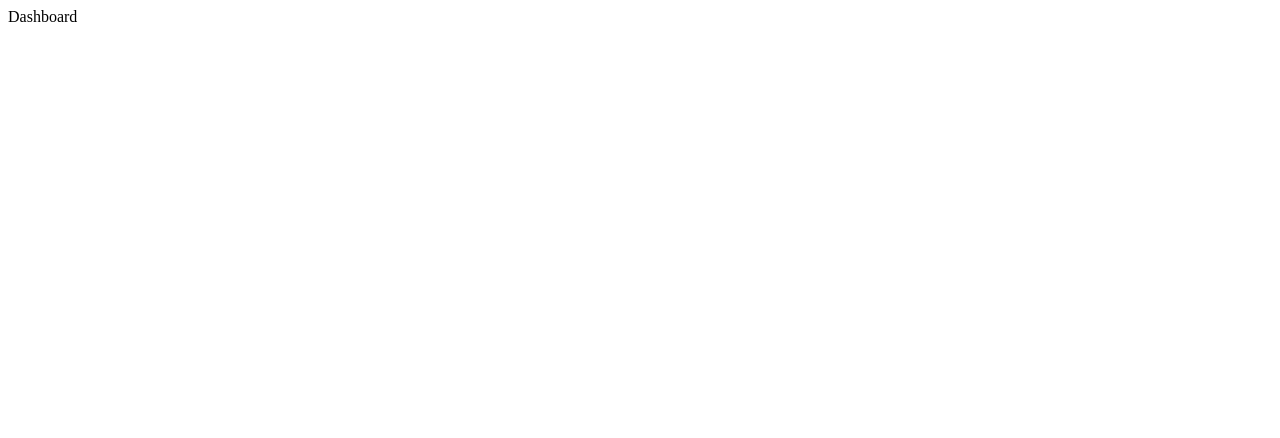
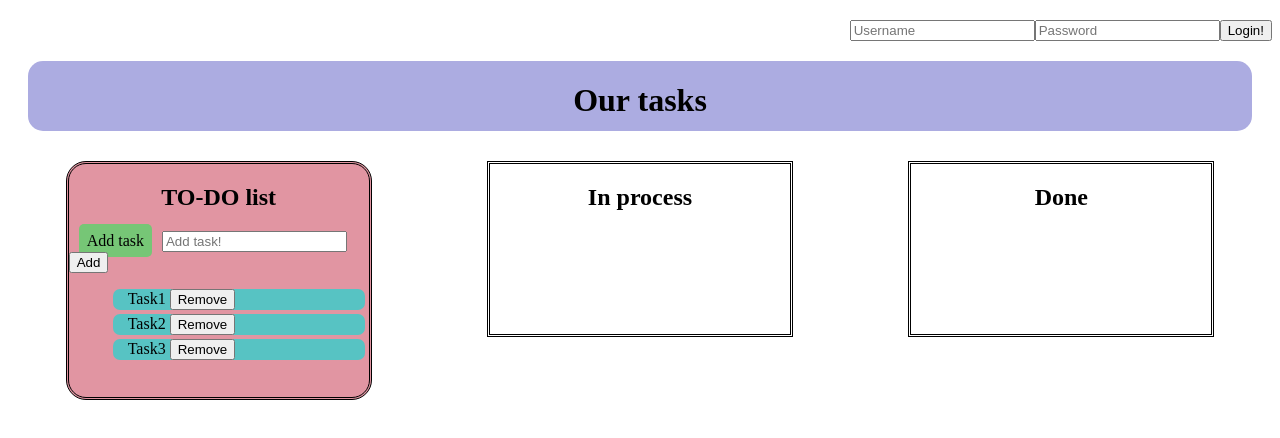
Before and after one commit to MiguelInza/Proyecto-Final-Miguel-Aitor, a Vue app: page / in a window 1280 px wide. Shown: the top 438 px of the page. Built offline with nearby package versions, Linux system fonts and the light colour scheme.

Commit message:
anadir css col 1

```diff
--- /dev/null
+++ b/src/components/TodoItem.vue
@@ -0,0 +1,13 @@
+<template>
+    <li>
+      {{ title }}
+      <button @click="$emit('remove')">Remove</button>
+    </li>
+  </template>
+
+  <script>
+  export default {
+    props: ['title'],
+    emits: ['remove']
+  }
+  </script>
--- a/src/supabase.js
+++ b/src/supabase.js
@@ -1,5 +1,5 @@
 import { createClient } from "@supabase/supabase-js";
 
-const supabaseUrl = import.meta.env.VITE_SUPABASE_URL
-const supabaseKey = import.meta.env.VITE_SUPABASE_ANON_KEY
-export const supabase = createClient (supabaseUrl, supabaseKey)
+const supabaseUrl = import.meta.env.VITE_SUPABASE_URL;
+const supabaseKey = import.meta.env.VITE_SUPABASE_KEY;
+export const supabase = createClient(supabaseUrl, supabaseKey);
--- a/src/views/Dashboard.vue
+++ b/src/views/Dashboard.vue
@@ -1,9 +1,147 @@
 <template>
-    Dashboard
+    <div id="login">
+    <form @submit.prevent="login">
+    <input type="text" v-model="username" placeholder="Username">
+    <input type="text" v-model="password" placeholder="Password">
+    <button type="submit">Login!</button>
+    </form>
+</div>
+
+    <header>
+    <h1>Our tasks</h1>
+  </header>
+  <div id="div1">
+    <section id="sec1" :style="{ height: 170 + columnHeightFactor + 'px' }">
+      <h2>TO-DO list</h2>
+      <form v-on:submit.prevent="addNewTodo">
+        <label class="add-task"  for="new-todo">Add task</label>
+        <input
+        v-model="newTodoText"
+        id="new-todo"
+        placeholder="Add task!"
+        />
+        <button>Add</button>
+      </form>
+      <ul >
+        <todo-item id="ul1"
+          v-for="(todo, index) in todos"
+          :key="todo.id"
+          :title="todo.title"
+          @remove="todos.splice(index, 1)">
+    </todo-item>
+      </ul>
+    </section>
+    <section id="sec2">
+      <h2>In process</h2>
+    </section>
+    <section id="sec3">
+      <h2>Done</h2>
+    </section>
+  </div>
+
 </template>
 
 <script>
-export default {
 
+import TodoItem from '../components/TodoItem.vue'
+  export default {
+    components: { TodoItem },
+    data() {
+      return {
+        newTodoText: '',
+        todos: [
+          {
+            id: 1,
+            title: 'Task1'
+          },
+          {
+            id: 2,
+            title: 'Task2'
+          },
+          {
+            id: 3,
+            title: 'Task3'
+          }
+        ],
+        nextTodoId: 4
+      }
+    },
+    methods: {
+      addNewTodo() {
+        this.todos.push({
+          id: this.nextTodoId++,
+          title: this.newTodoText
+        })
+        this.newTodoText = ''
+      },
+    },
+    computed: {
+      columnHeightFactor() {
+      return this.todos.length*21;
+    },
+    },
+  }
+</script>
+
+<style scoped>
+.add-task {
+    background-color: rgb(118, 198, 118);
+    margin-left: 10px;
+    margin-right: 10px;
+    padding: 8px 8px;
+    border-radius: 5px;
 }
-</script>
+
+#ul1 {
+    background-color: rgb(87, 195, 195);
+    margin: 4px;
+    border-radius: 7px;
+    list-style: none;
+    padding-left: 15px;
+}
+
+#login {
+    display: flex;
+    justify-content: right;
+    margin-top: 20px;
+}
+header {
+  background-color: rgb(172, 172, 225);
+  /*width: 90vw;*/
+  height: 70px;
+  display: flex;
+  justify-content: center;
+  margin: 20px;
+  border-radius: 15px;
+}
+#div1 {
+  display: flex;
+  justify-content: space-around;
+  flex-wrap: wrap;
+}
+h2 {
+  text-align: center;
+}
+#sec1 {
+  background-color: rgb(225, 149, 162);
+  border-style: double;
+  width: 300px;
+  /*height: 600px;*/
+  margin: 10px;
+border-radius: 20px;
+}
+#sec2 {
+  border-style: double;
+  /*background-color:red;*/
+  width: 300px;
+  height: 170px;
+  margin: 10px;
+}
+#sec3 {
+  border-style: double;
+  /*background-color: green;*/
+  width: 300px;
+  height: 170px;
+  margin: 10px;
+}
+</style>
```
